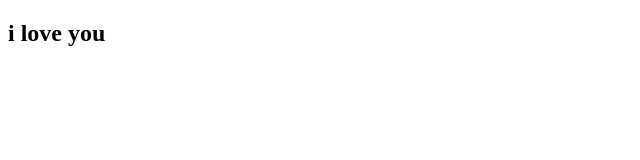
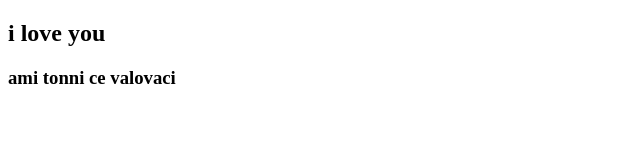
Before and after one commit to abusyead12/hudai, a plain HTML site: page index.html in a window 1280 px wide. Shown: the whole page, without its empty margins (0-640 px from the left). Drawn offline with Linux system fonts and the light colour scheme.

Commit message:
third commit

```diff
--- a/index.html
+++ b/index.html
@@ -7,5 +7,6 @@
 </head>
 <body>
     <h2>i love you</h2>
+    <h3>ami tonni ce valovaci</h3>
 </body>
 </html>
```
Also changed, not shown: one.txt.
